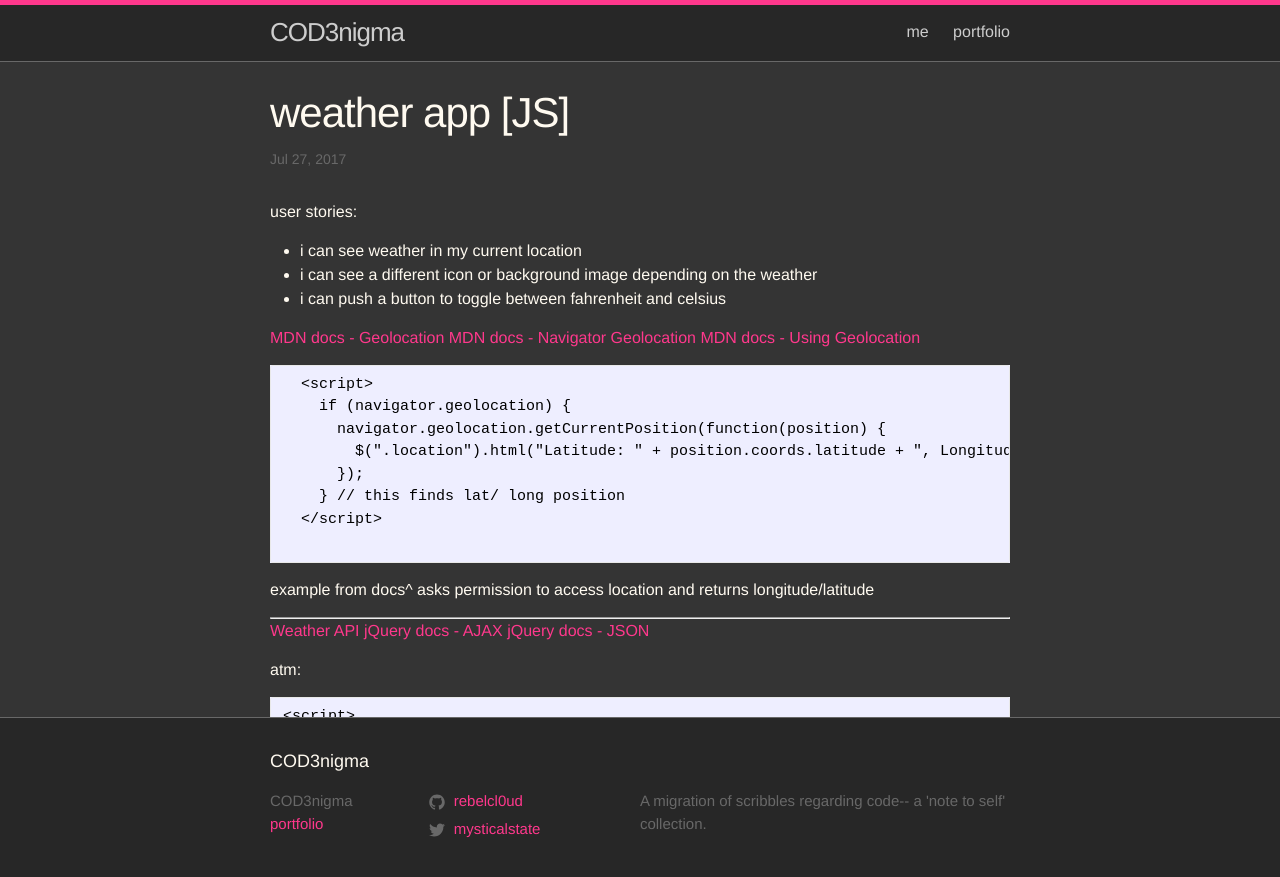
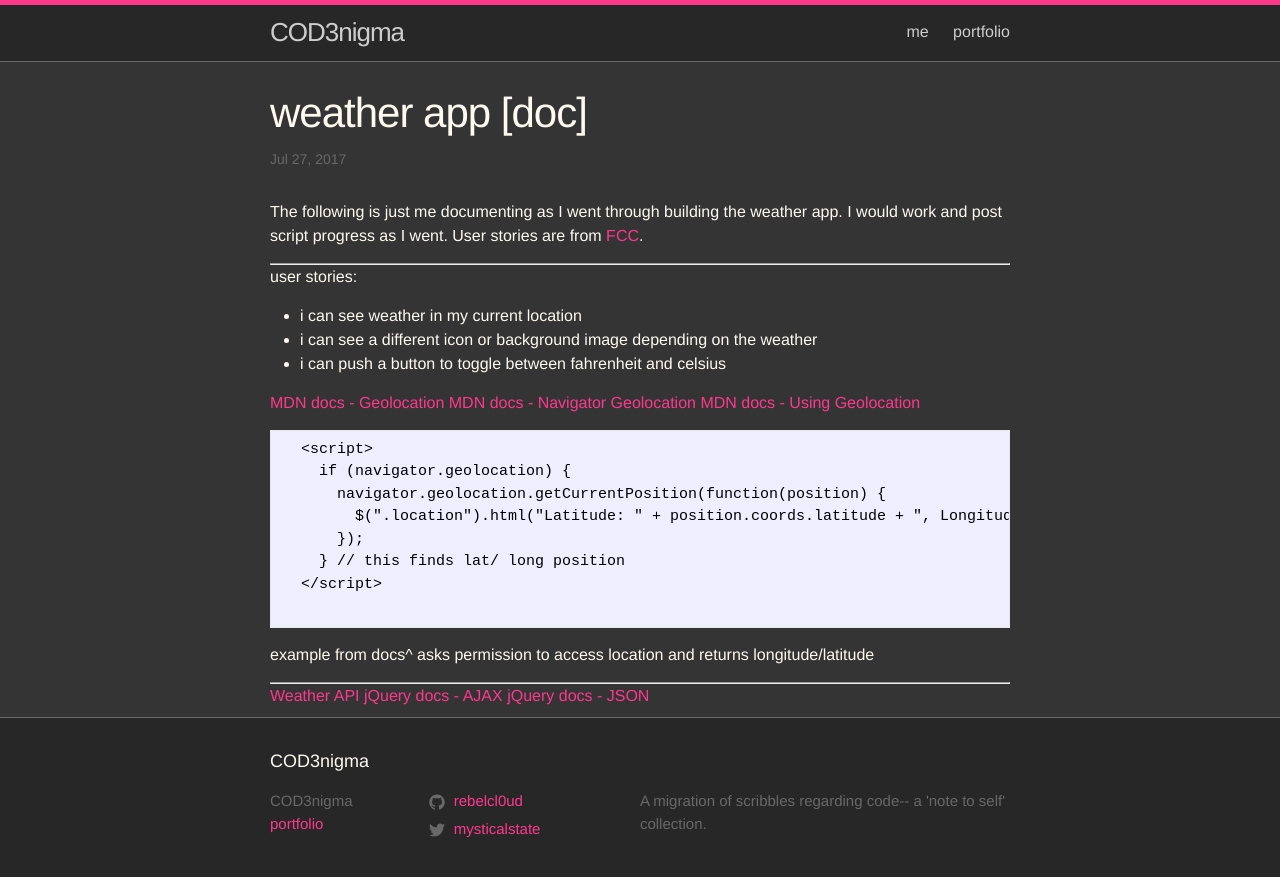
Before and after one commit to rebelcl0ud/blog, a Jekyll site: the page built from _posts/2017-07-27-[09]-weatherapp.markdown, in a window 1280 px wide and 900 px high. Shown: the top 877 px of the window. Built offline with Jekyll 4.4.1, drawn with Linux system fonts in a browser that asks for light colours.

Commit message:
edit describing certain posts as documentation on progress as I went building apps

```diff
--- a/_posts/2017-07-02-[08]-quotemachine.markdown
+++ b/_posts/2017-07-02-[08]-quotemachine.markdown
@@ -1,11 +1,11 @@
 ---
 layout: post
-title:  quote machine [JS]
+title:  quote machine [doc]
 date:   2017-07-02
 categories: javascript, fcc
 ---
 
-Below was written while working on the quote machine user stories from [FCC](https://freecodecamp.org). Actually had this draft sitting all lonesome for awhile so post date used is a give or take. Below are my notes.
+Documentation below was written while working on the quote machine user stories from [FCC](https://freecodecamp.org). Actually had this draft sitting all lonesome for a bit so post date used is a give or take.
 
 Reminder Note: I initially created this as a rails app with plans of inputting/saving quotes in addition to fetching my stoic quotes.
 
--- a/_posts/2017-07-27-[09]-weatherapp.markdown
+++ b/_posts/2017-07-27-[09]-weatherapp.markdown
@@ -1,9 +1,13 @@
 ---
 layout: post
-title:  weather app [JS]
+title:  weather app [doc]
 date:   2017-07-27
 categories: javascript, fcc
 ---
+
+The following is just me documenting as I went through building the weather app. I would work and post script progress as I went. User stories are from [FCC](https://freecodecamp.org).
+
+- - -
 
   user stories:
   * i can see weather in my current location
```
